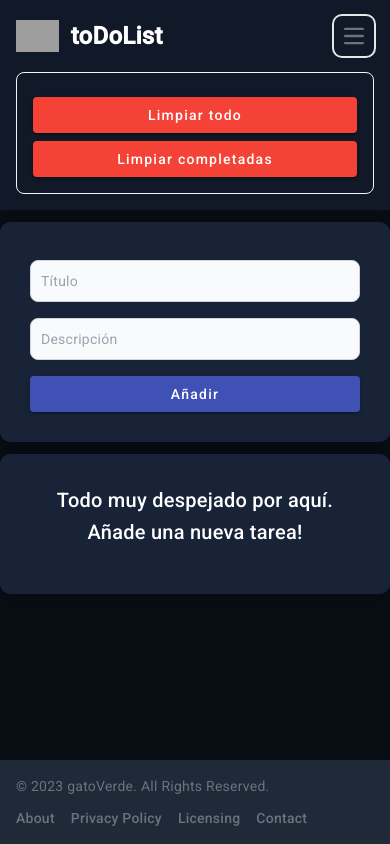
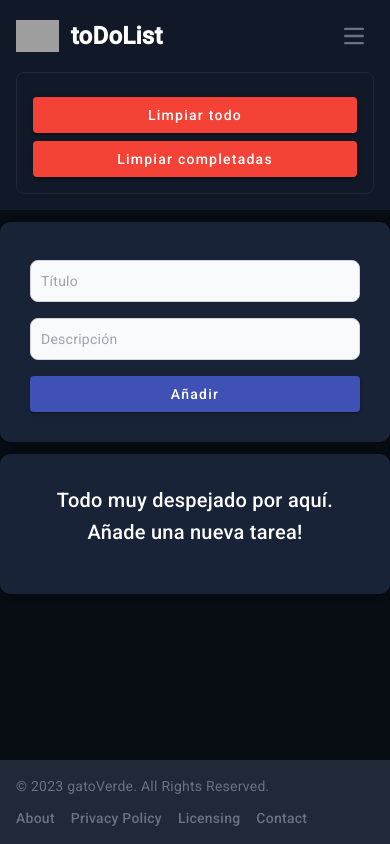
Before and after one commit to victorOrtega25/todolist, an Angular app: page / in a window 390 px wide. Both pictures are taken after a click on the button "Open main menu". Built offline with nearby package versions, Linux system fonts and the light colour scheme; grey boxes are pictures that could not be loaded.

Commit message:
ocho commi

```diff
--- a/src/app/shared/header/header.component.html
+++ b/src/app/shared/header/header.component.html
@@ -5,7 +5,7 @@
             <span class="self-center text-2xl font-semibold whitespace-nowrap dark:text-white">toDoList</span>
         </a>
         <button data-collapse-toggle="navbar-default" type="button"
-            class="bg-gray-900 inline-flex items-center p-2 w-10 h-10 justify-center text-sm text-gray-500 rounded-lg md:hidden hover:bg-gray-900 focus:outline-none focus:ring-2 focus:ring-gray-200 dark:text-gray-400 dark:hover:bg-gray-700 dark:focus:ring-gray-600"
+            class="bg-gray-900 inline-flex items-center p-2 w-10 h-10 justify-center text-sm text-gray-500 rounded-lg md:hidden hover:bg-gray-800 focus:outline-none focus:ring-2 focus:ring-gray-900 dark:text-gray-400 dark:hover:bg-gray-700 dark:focus:ring-gray-800"
             aria-controls="navbar-default" aria-expanded="false">
             <span class="sr-only">Open main menu</span>
             <svg class="w-5 h-5" aria-hidden="true" xmlns="http://www.w3.org/2000/svg" fill="none" viewBox="0 0 17 14">
@@ -14,7 +14,7 @@
             </svg>
         </button>
         <div class="hidden w-full md:bg-gray-900 md:block md:w-auto" id="navbar-default">
-            <ul class="bg-gray-900 font-medium flex flex-col p-4 md:p-0 mt-4 border border-gray-100 rounded-lg md:flex-row md:space-x-8 rtl:space-x-reverse md:mt-0 md:border-0 md:bg-gray-900 dark:bg-gray-900 md:dark:bg-gray-900 dark:border-gray-700">
+            <ul class="bg-gray-900 font-medium flex flex-col p-4 md:p-0 mt-4 border border-gray-800 rounded-lg md:flex-row md:space-x-8 rtl:space-x-reverse md:mt-0 md:border-0 md:bg-gray-900 dark:bg-gray-900 md:dark:bg-gray-900 dark:border-gray-700">
                 <li>
                     <button (click)="borrarTodas()" class="w-full mt-2" type="submit" mat-raised-button color="warn">Limpiar todo</button>
                 </li>
```
